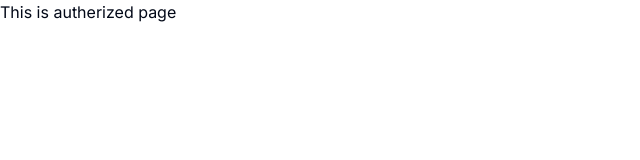
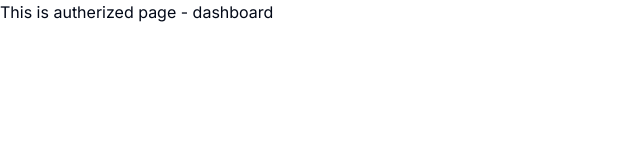
Before and after one commit to sanaz-shahraeini/digital_financial_system, a Next.js app: page / in a window 1280 px wide. Shown: the top 160 px of the page, without its empty margins (0-640 px from the left). Built offline with nearby package versions, Linux system fonts and the light colour scheme.

Commit message:
update home page

```diff
--- a/app/(dashboard)/page.tsx
+++ b/app/(dashboard)/page.tsx
@@ -1,11 +1,11 @@
-import { Button } from "@/components/ui/button"
+
 
 
 const page = () => {
   return (
-    <div>
-      This is autherized page
-    </div>
+    <>
+      This is autherized page - dashboard
+      </>
   )
 }
 
```
